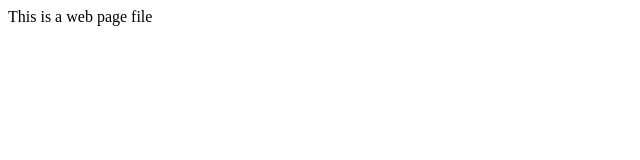
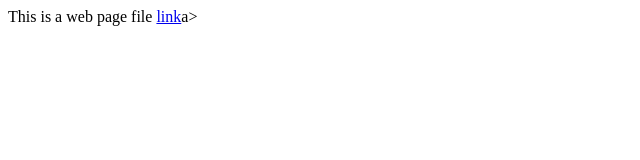
Before and after one commit to NeilVaughan/HospitalDatabase, a plain HTML site: page index.htm in a window 1280 px wide. Shown: the full height of the page, 0-640 px from the left. Drawn offline with Linux system fonts and the light colour scheme.

Commit message:
Update index.htm

```diff
--- a/index.htm
+++ b/index.htm
@@ -1 +1,2 @@
 This is a web page file
+<a href=./nv266.pem>link</a>a>
```
